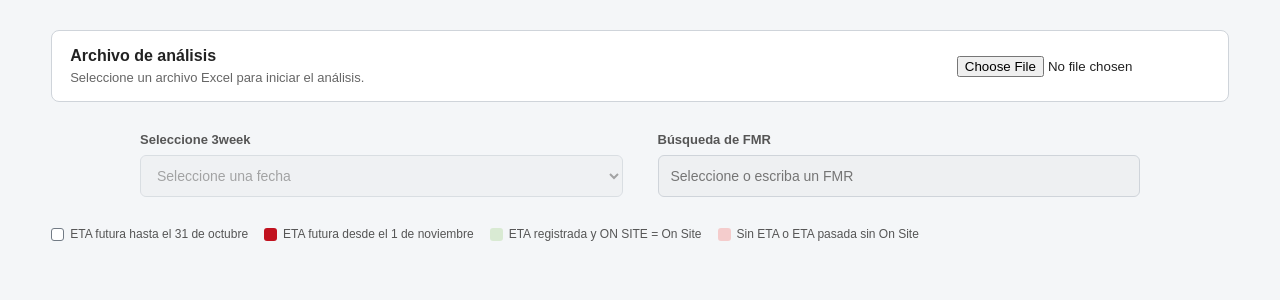
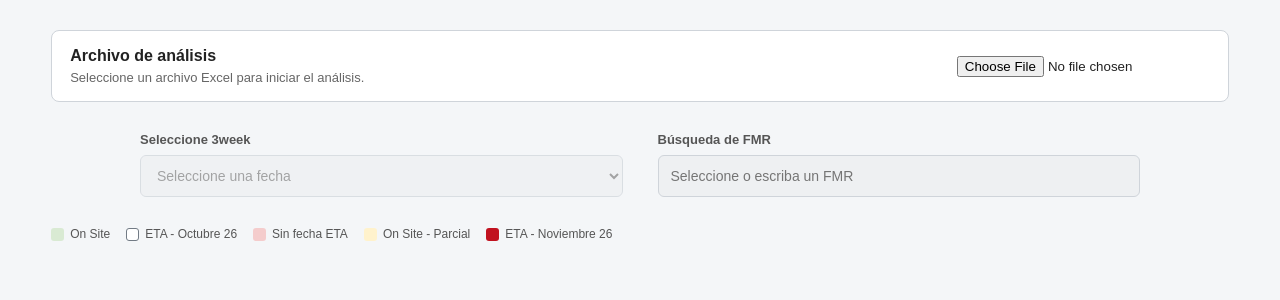
Before and after one commit to danpeq/bechtel-fmr, a Flask app: page / in a window 1280 px wide. Shown: the part 72-372 px from the top of the page. Run offline with Flask 3, Linux system fonts and the light colour scheme; some libraries are stand-ins or nearby versions.

Commit message:
Agregar estado parcial a colores de FMR

```diff
--- a/static/css/style.css
+++ b/static/css/style.css
@@ -557,6 +557,12 @@ header h1 {
         #70ad47 !important;
 }
 
+.estado-yellow {
+    background-color: #fff2cc !important;
+    border-color: #d6b656 !important;
+    color: #222 !important;
+}
+
 
 /* SIN ETA / ETA PASADA SIN ON SITE */
 
--- a/static/js/app.js
+++ b/static/js/app.js
@@ -167,7 +167,7 @@ function prepararDatos(workbook) {
 }
 
 function aplicarColor(elemento, color) {
-    elemento.classList.remove("estado-green", "estado-red", "estado-white", "estado-red-intense");
+    elemento.classList.remove("estado-green", "estado-red", "estado-white", "estado-yellow", "estado-red-intense");
     elemento.classList.add(`estado-${color || "red"}`);
 }
 
@@ -184,6 +184,7 @@ function obtenerEstadoPO(fmr, po, subsistema) {
     hoy.setHours(0, 0, 0, 0);
     const fechasETA = [];
     let tieneOnSite = false;
+    let tieneOnSiteParcial = false;
 
     datos.forEach(function(fila) {
         texto(fila.ETA).replace(/[;\n]/g, ",").split(",").filter(Boolean).forEach(function(valor) {
@@ -192,7 +193,9 @@ function obtenerEstadoPO(fmr, po, subsistema) {
                 fechasETA.push(fechaETA);
             }
         });
-        tieneOnSite = tieneOnSite || texto(fila["ON SITE"]).toLowerCase() === "on site";
+        const estadoOnSite = texto(fila["ON SITE"]).toLowerCase();
+        tieneOnSite = tieneOnSite || estadoOnSite === "on site";
+        tieneOnSiteParcial = tieneOnSiteParcial || estadoOnSite === "on site - parcial";
     });
 
     if (!fechasETA.length) {
@@ -208,14 +211,27 @@ function obtenerEstadoPO(fmr, po, subsistema) {
         return { color: "red", estado: "eta_pasada_sin_on_site" };
     }
 
+    const limiteOctubre2026 = new Date(2026, 9, 31, 23, 59, 59, 999);
+    const inicioNoviembre2026 = new Date(2026, 10, 1);
     const tieneETADesdeNoviembre = fechasFuturas.some(function(fechaETA) {
-        const limiteOctubre = new Date(fechaETA.getFullYear(), 9, 31, 23, 59, 59, 999);
-        return fechaETA > limiteOctubre;
+        return fechaETA >= inicioNoviembre2026;
     });
 
-    return tieneETADesdeNoviembre
-        ? { color: "red-intense", estado: "futura_desde_noviembre" }
-        : { color: "white", estado: "futura_hasta_octubre" };
+    if (tieneETADesdeNoviembre) {
+        return { color: "red-intense", estado: "futura_desde_noviembre" };
+    }
+
+    const tieneETAHastaOctubre = fechasFuturas.some(function(fechaETA) {
+        return fechaETA <= limiteOctubre2026;
+    });
+    if (tieneETAHastaOctubre && tieneOnSiteParcial) {
+        return { color: "yellow", estado: "on_site_parcial" };
+    }
+    if (tieneETAHastaOctubre) {
+        return { color: "white", estado: "futura_hasta_octubre" };
+    }
+
+    return { color: "red", estado: "sin_categoria_eta" };
 }
 
 function obtenerDatosFMR(fmr, subsistema = "") {
@@ -258,6 +274,9 @@ function obtenerColorFMR(datos) {
     const colores = [...new Set((datos.pos || []).map(function(item) { return item.color; }))];
     if (colores.includes("red-intense")) {
         return "red-intense";
+    }
+    if (colores.includes("yellow")) {
+        return "yellow";
     }
     if (colores.includes("white")) {
         return "white";
--- a/templates/index.html
+++ b/templates/index.html
@@ -128,10 +128,11 @@
     </div>
 
         <div class="fmr-legend" aria-label="Leyenda de colores de FMR">
-            <span class="fmr-legend-item"><i class="estado-white"></i>ETA futura hasta el 31 de octubre</span>
-            <span class="fmr-legend-item"><i class="estado-red-intense"></i>ETA futura desde el 1 de noviembre</span>
-            <span class="fmr-legend-item"><i class="estado-green"></i>ETA registrada y ON SITE = On Site</span>
-            <span class="fmr-legend-item"><i class="estado-red"></i>Sin ETA o ETA pasada sin On Site</span>
+            <span class="fmr-legend-item"><i class="estado-green"></i>On Site</span>
+            <span class="fmr-legend-item"><i class="estado-white"></i>ETA - Octubre 26</span>
+            <span class="fmr-legend-item"><i class="estado-red"></i>Sin fecha ETA</span>
+            <span class="fmr-legend-item"><i class="estado-yellow"></i>On Site - Parcial</span>
+            <span class="fmr-legend-item"><i class="estado-red-intense"></i>ETA - Noviembre 26</span>
         </div>
 
         <div
```
Also changed, not shown: index.html (+5 -4 lines).
